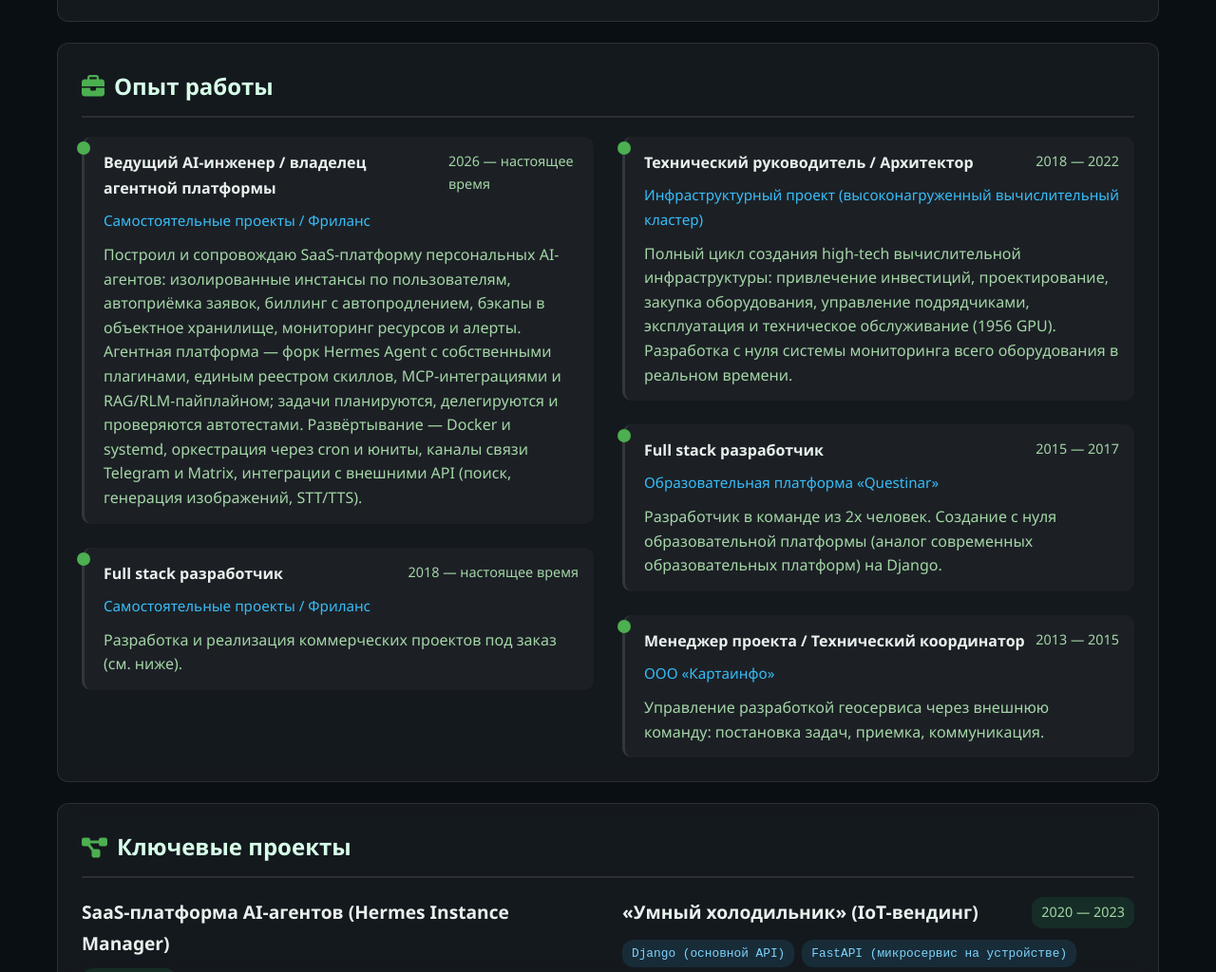
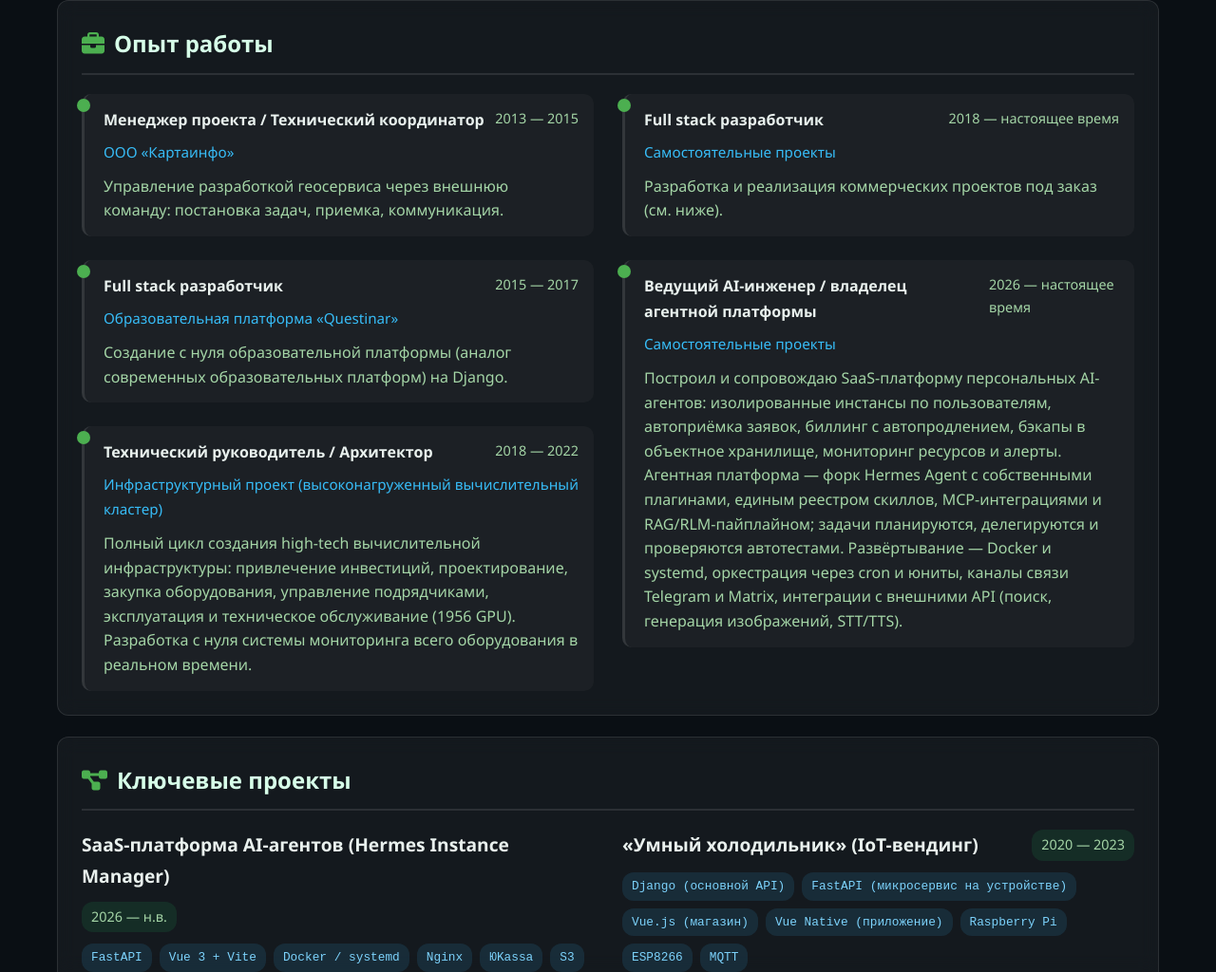
Before and after one commit to defdis/defdis.github.io, a plain HTML site: page index.html in a window 1280 px wide. Shown: the part 1295-2319 px from the top of the page at 95% size. Drawn offline with Linux system fonts and the light colour scheme.

Commit message:
Правки секций скиллов и опыта: убраны 2 тега, «фриланс», размер команды; хронология опыта развёрнута от старого к новому

```diff
--- a/index.html
+++ b/index.html
@@ -780,8 +780,6 @@
 <div class="skill-category">
                         <h3><i class="fas fa-robot"></i> AI-агенты и LLM</h3>
                         <div class="skill-tags">
-                            <span class="tag highlight">Hermes Agent (форк)</span>
-                            <span class="tag">Claude Code / Cursor</span>
                             <span class="tag">MCP (серверы и клиенты)</span>
                             <span class="tag">Multi-agent delegation</span>
                             <span class="tag">RAG / RLM</span>
@@ -838,26 +836,19 @@
         <div class="cols cols-2 cols-flow">
             <div class="timeline-item reveal">
                     <div class="timeline-header">
-                        <div class="timeline-title">Ведущий AI-инженер / владелец агентной платформы</div>
-                        <div class="timeline-date">2026 — настоящее время</div>
+                        <div class="timeline-title">Менеджер проекта / Технический координатор</div>
+                        <div class="timeline-date">2013 — 2015</div>
                     </div>
-                    <div class="timeline-subtitle">Самостоятельные проекты / Фриланс</div>
-                    <p class="timeline-description">
-                        Построил и сопровождаю SaaS-платформу персональных AI-агентов: изолированные инстансы по пользователям,
-                        автоприёмка заявок, биллинг с автопродлением, бэкапы в объектное хранилище, мониторинг ресурсов и алерты.
-                        Агентная платформа — форк Hermes Agent с собственными плагинами, единым реестром скиллов, MCP-интеграциями
-                        и RAG/RLM-пайплайном; задачи планируются, делегируются и проверяются автотестами.
-                        Развёртывание — Docker и systemd, оркестрация через cron и юниты, каналы связи Telegram и Matrix,
-                        интеграции с внешними API (поиск, генерация изображений, STT/TTS).
-                    </p>
+                    <div class="timeline-subtitle">ООО «Картаинфо»</div>
+                    <p class="timeline-description">Управление разработкой геосервиса через внешнюю команду: постановка задач, приемка, коммуникация.</p>
                 </div>
 <div class="timeline-item reveal">
                     <div class="timeline-header">
                         <div class="timeline-title">Full stack разработчик</div>
-                        <div class="timeline-date">2018 — настоящее время</div>
+                        <div class="timeline-date">2015 — 2017</div>
                     </div>
-                    <div class="timeline-subtitle">Самостоятельные проекты / Фриланс</div>
-                    <p class="timeline-description">Разработка и реализация коммерческих проектов под заказ (см. ниже).</p>
+                    <div class="timeline-subtitle">Образовательная платформа «Questinar»</div>
+                    <p class="timeline-description">Создание с нуля образовательной платформы (аналог современных образовательных платформ) на Django.</p>
                 </div>
 <div class="timeline-item reveal">
                     <div class="timeline-header">
@@ -870,18 +861,25 @@
 <div class="timeline-item reveal">
                     <div class="timeline-header">
                         <div class="timeline-title">Full stack разработчик</div>
-                        <div class="timeline-date">2015 — 2017</div>
+                        <div class="timeline-date">2018 — настоящее время</div>
                     </div>
-                    <div class="timeline-subtitle">Образовательная платформа «Questinar»</div>
-                    <p class="timeline-description">Разработчик в команде из 2х человек. Создание с нуля образовательной платформы (аналог современных образовательных платформ) на Django.</p>
+                    <div class="timeline-subtitle">Самостоятельные проекты</div>
+                    <p class="timeline-description">Разработка и реализация коммерческих проектов под заказ (см. ниже).</p>
                 </div>
 <div class="timeline-item reveal">
                     <div class="timeline-header">
-                        <div class="timeline-title">Менеджер проекта / Технический координатор</div>
-                        <div class="timeline-date">2013 — 2015</div>
+                        <div class="timeline-title">Ведущий AI-инженер / владелец агентной платформы</div>
+                        <div class="timeline-date">2026 — настоящее время</div>
                     </div>
-                    <div class="timeline-subtitle">ООО «Картаинфо»</div>
-                    <p class="timeline-description">Управление разработкой геосервиса через внешнюю команду: постановка задач, приемка, коммуникация.</p>
+                    <div class="timeline-subtitle">Самостоятельные проекты</div>
+                    <p class="timeline-description">
+                        Построил и сопровождаю SaaS-платформу персональных AI-агентов: изолированные инстансы по пользователям,
+                        автоприёмка заявок, биллинг с автопродлением, бэкапы в объектное хранилище, мониторинг ресурсов и алерты.
+                        Агентная платформа — форк Hermes Agent с собственными плагинами, единым реестром скиллов, MCP-интеграциями
+                        и RAG/RLM-пайплайном; задачи планируются, делегируются и проверяются автотестами.
+                        Развёртывание — Docker и systemd, оркестрация через cron и юниты, каналы связи Telegram и Matrix,
+                        интеграции с внешними API (поиск, генерация изображений, STT/TTS).
+                    </p>
                 </div>
         </div>
     </section>
```
